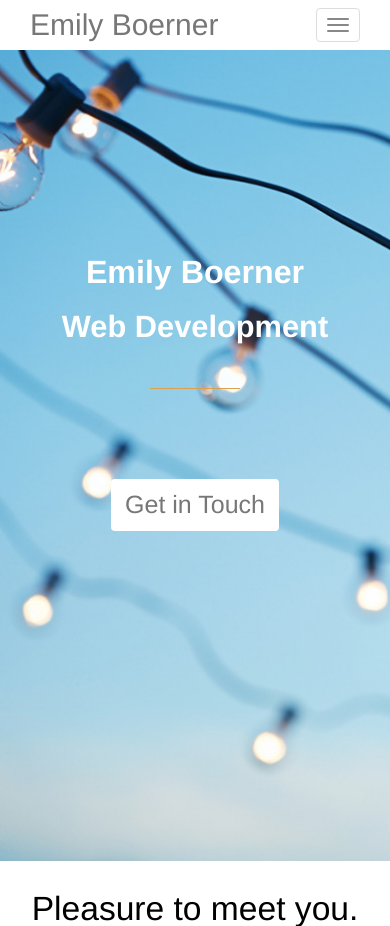
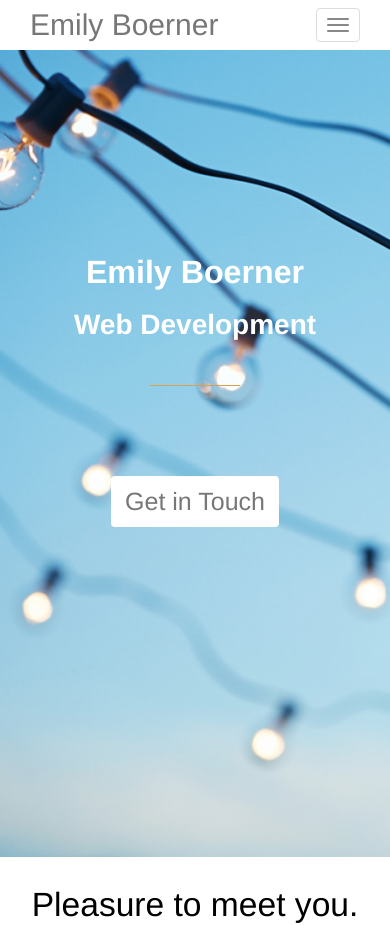
Before and after one commit to EmilyBoer/Emilyboer.github.io, a PHP site: page / in a window 390 px wide. Shown: the top 926 px of the page. Run offline with PHP 8.4, Linux system fonts and the light colour scheme; some libraries are stand-ins or nearby versions; some web fonts are replaced.

Commit message:
change phont of web on mobile

```diff
--- a/stylesheets/default2.css
+++ b/stylesheets/default2.css
@@ -723,7 +723,7 @@ background-attachment:fixed;
     font-weight: 700;
   }
 .web{
-  font-size: 2.2em;
+  font-size: 2em;
   font-weight: 700;
 }
 
```
